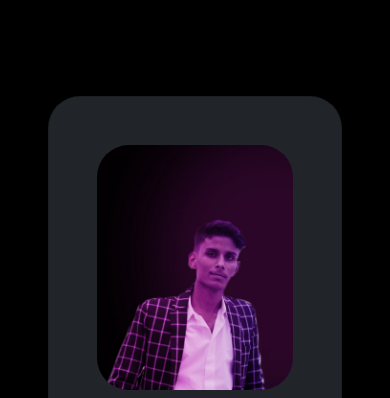
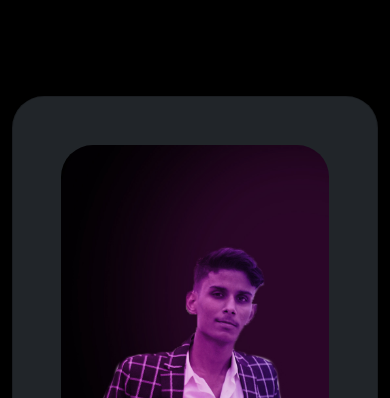
Before and after one commit to Anus-Shafiq/My-Portfolio, a plain HTML site: page index.html in a window 390 px wide. Shown: the top 398 px of the page. Drawn offline with Linux system fonts and the light colour scheme.

Commit message:
Update index.html

```diff
--- a/index.html
+++ b/index.html
@@ -13,7 +13,7 @@
   <body class="bg-black">
     <div class="container mt-5">
       <div class="row">
-        <div class="col-12 col-sm-12 col-md-12 col-lg-4 px-5">
+        <div class="col-12 col-sm-12 col-md-12 col-lg-4 px-md-5">
           <!-- profile card  -->
           <div class="sticky-lg-top w-100 py-5">
             <div
```
